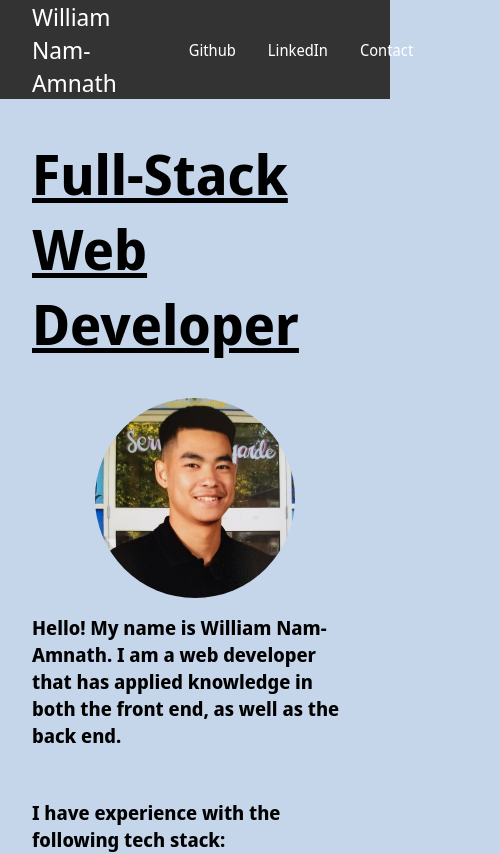
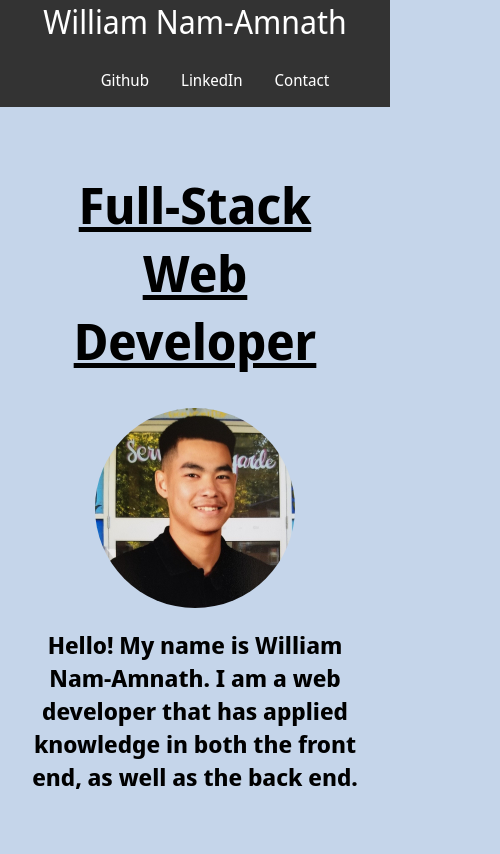
Before and after one commit to williamnamamnath/my-portfolio, a React (Create React App) app: page / in a window 390 px wide. Shown: the top 854 px of the page, 500 px wide, since content can reach past the window. Built offline with nearby package versions, Linux system fonts and the light colour scheme.

Commit message:
Updated screen  responsiveness throughout website

```diff
--- a/src/GlobalStyles.js
+++ b/src/GlobalStyles.js
@@ -4,6 +4,7 @@ const GlobalStyles = createGlobalStyle`
 
 * {
     box-sizing: border-box;
+    max-width: 100%;
 }
 
 body {
@@ -15,6 +16,7 @@ body {
 h1 {
     display: flex;
     justify-content: center;
+    text-align: center;
     align-items: center;
     font-size: 75px;
     text-decoration: underline;
@@ -27,9 +29,25 @@ h2 {
     font-size: auto;
 }
 
+h3 {
+    justify-content: center;
+    text-align: center;
+    align-items: center;
+    flex-wrap: wrap;
+}
+
+h4 {
+    display: flex;
+    justify-content: center;
+    text-align: center;
+    align-items: center;
+}
+
 p {
     display: flex;
-    font-size: 25px;
+    font-size: 23px;
+    flex-wrap: wrap;
+    text-align: center;
 }
 
 .tech-stack {
@@ -185,20 +203,15 @@ label {
   outline: 0;
 }
 
-@media (min-width: 768px) {
-  .website-btn {
-    padding: 0 40px;
-  }
-}
-
 .nav {
     background-color: #333;
     color: white;
     display: flex;
     justify-content: space-between;
     align-items: center;
-    gap: 2rem;
+    gap: 10px;
     padding: 0 2rem;
+    flex-wrap: wrap;
 }
 
 .nav a {
@@ -219,73 +232,114 @@ label {
 
 @media all and (min-width: 969px) {
 
-h1 {
-    font-size: 70px;
-}
-
 body {
     width: 100vw;
-    font-size: medium;
 }
 
 .nav {
     width: 100vw;
+    flex-wrap: wrap;
+    justify-content: space-around;
 }
 
 .projects-img {
     width: 40%;
     height: 40%;
 }
-}
-
-@media all and (max-width: 968px) {
-
-h1 {
-    font-size: 55px;
-}
 
 .name-title {
     font-size: x-large;
 }
 
-body {
-    width: 100vw;
-    font-size: small;
+.wd-position {
+    flex-wrap: wrap;
+    font-size: 75px;
+}
 }
 
-p {
-    font-size: medium;
+@media all and (min-width: 360px) {
+
+    .tech-stack {
+        flex-wrap: wrap;
+    }
+
+    .ul-btn {
+        flex-wrap: wrap;
+        align-items: center;
+    }
+
+    .website-btn {
+        justify-content: center;
     }
 
     .nav {
         width: 100vw;
+        flex-wrap: wrap;
+        justify-content: space-around;
     }
 
-.projects-img {
+    .links {
+        font-size: medium;
+        flex-wrap: wrap;
         text-align: center;
-    display: block;
-    margin: auto;
-    width: 40%;
-    height: 40%;
+    }
+
+    .name-title {
+        font-size: xx-large;
+    }
+
+    .body-space {
+        flex-wrap: wrap;
+        flex-direction: column;
+        align-items: center;
+        margin: 15px;
+        padding: 15px;
     }
 
     .pj-img1 {
-    width: 300px;
-    height: 250px;
-    display: block;
-    margin-left: auto;
-    margin-right: auto;
+        max-width: 250px;
+        max-height: 200px;
+        display: flex;
+        justify-content: center;
+        align-items: center;
+        align-self: center;
+        flex-wrap: wrap;
     }
 
     .pj-img2 {
-    width: 300px;
-    height: 300px;
-    display: block;
-    margin-left: auto;
-    margin-right: auto;
-}
+        max-width: 250px;
+        max-height: 200px;
+        display: flex;
+        justify-content: center;
+        align-items: center;
+        align-self: center;
+        flex-wrap: wrap;
     }
 
+    .text {
+        max-width: 75vw;
+    }
+
+    h1 {
+        font-size: 40px;
+    }
+
+    p {
+    font-size: 23px;
+    flex-wrap: wrap;
+    text-align: center;
+    }
+
+    h3 {
+        flex-wrap: wrap;
+    }
+
+    .wd-position {
+    flex-wrap: wrap;
+    font-size: 50px;
+}
+
+}
 `;
 
 export default GlobalStyles;
--- a/src/components/AboutMe.js
+++ b/src/components/AboutMe.js
@@ -19,7 +19,7 @@ const AboutMe = () => {
         <Link to="/" style={{color:"black", textDecoration:"none"}}>
             <div className="home-btn">
             <button className="website-btn">
-            <span class="material-symbols-outlined">Home</span>
+            <span className="material-symbols-outlined">Home</span>
             </button>
             <br/>
             </div>
--- a/src/components/Contact.js
+++ b/src/components/Contact.js
@@ -28,8 +28,8 @@ const blankInput = !firstName || !lastName || !message;
 
     return (
 <form className="form">
-<h1>Let's Get In Touch!</h1>
-<h2>For any questions or inquiries, please feel free to leave a message. Thank you!</h2>
+<h1 style={{textAlign: "center"}}>Let's Get In Touch!</h1>
+<p style={{textAlign: "center"}}>For any questions or inquiries, please feel free to leave a message. <br/> Thank you!</p>
 <br/>
 <label>First Name: </label>
 <input className="input-field" type="text" value={firstName} onChange={userFirstName} placeholder="Your first name"></input>
--- a/src/components/ErrorPage.js
+++ b/src/components/ErrorPage.js
@@ -6,8 +6,12 @@ const ErrorPage = () => {
         <>
         <h1>404</h1>
         <h2>Page not found...</h2>
-        <Link to="/">
-            <div className="home">Back to Home Page</div>
+        <Link to="/" style={{color:"black", textDecoration:"none"}}>
+        <div className="home-btn">
+        <button className="website-btn">
+        <span className="material-symbols-outlined">Home</span>
+        </button>
+        </div>
         </Link>
         </>
     )
--- a/src/components/Intro.js
+++ b/src/components/Intro.js
@@ -30,14 +30,16 @@ const Intro = ({ title }) => {
 
   return (
     <div className="body-space">
-    <h1>{title}</h1>
+    <h1 className="wd-position" style={{textAlign: "center"}}>{title}</h1>
     <Div>
     <ProfilePic src={picture} alt="Picture of William Nam-Amnath"></ProfilePic>
     </Div>
-    <h2>Hello! My name is William Nam-Amnath. I am a web developer that has applied knowledge in both the front end, as well as the back end.</h2>
+    <div className="intro-text">
+    <h2 style={{textAlign: "center"}}>Hello! My name is William Nam-Amnath. I am a web developer that has applied knowledge in both the front end, as well as the back end.</h2>
     <br/>
-    <h2>I have experience with the following tech stack:</h2>
+    <h2 style={{textAlign: "center"}}>I have experience with the following tech stack:</h2>
     <br/>
+    </div>
     <div className="tech-stack">
     <TechStack className="devicon-html5-plain-wordmark"></TechStack>
     <TechStack className="devicon-css3-plain-wordmark"></TechStack>
@@ -48,7 +50,7 @@ const Intro = ({ title }) => {
     </div>
     <br/>
     <br/>
-    <h2>Please visit these sections to learn more about me!</h2>
+    <h2 style={{textAlign: "center"}}>Please visit these sections to learn more about me!</h2>
     <ul className="ul-btn">
     <Link to="/about" style={{color:"black", fontWeight:"bold", textDecoration:"none"}}><button className="website-btn">About Me</button></Link>
     <Link to="/projects" style={{color:"black", fontWeight:"bold", textDecoration:"none"}}><button className="website-btn">My Projects</button></Link>
--- a/src/components/NavBar.js
+++ b/src/components/NavBar.js
@@ -1,8 +1,4 @@
 import styled from "styled-components";
-
-const Name = styled.a`
-font-size: 2rem;
-`
 
 const NavBarLinks = styled.a`
 font-size: larger;
@@ -12,7 +8,7 @@ const NavBar = () => {
     return (
         <>
         <nav className="nav">
-            <Name href="/" className="name-title">William Nam-Amnath</Name>
+            <a href="/" className="name-title">William Nam-Amnath</a>
             <ul>
               <li>
                 <NavBarLinks href="https://github.com/williamnamamnath" className="links">Github</NavBarLinks>
--- a/src/components/Success.js
+++ b/src/components/Success.js
@@ -3,6 +3,8 @@ import styled from "styled-components";
 
 const H1 = styled.h1`
 color: green;
+text-align: center;
+font-size: xx-large;
 `
 
 
@@ -10,7 +12,7 @@ const Success = () => {
     return (
         <div className="body-space">
         <H1>Message submitted successfully!</H1>
-        <h2>Thank you for reaching out to me! I look forward to reading your message!</h2>
+        <h3 style={{textAlign: "center"}}>Thank you for reaching out to me! I look forward to reading your message!</h3>
         <br/>
         <br/>
         <Link to="/" style={{color:"black", textDecoration:"none"}}>
```
Also changed, not shown: src/components/Projects.js (+9 -29 lines). Lines whose indentation alone changed are shown as unchanged.
